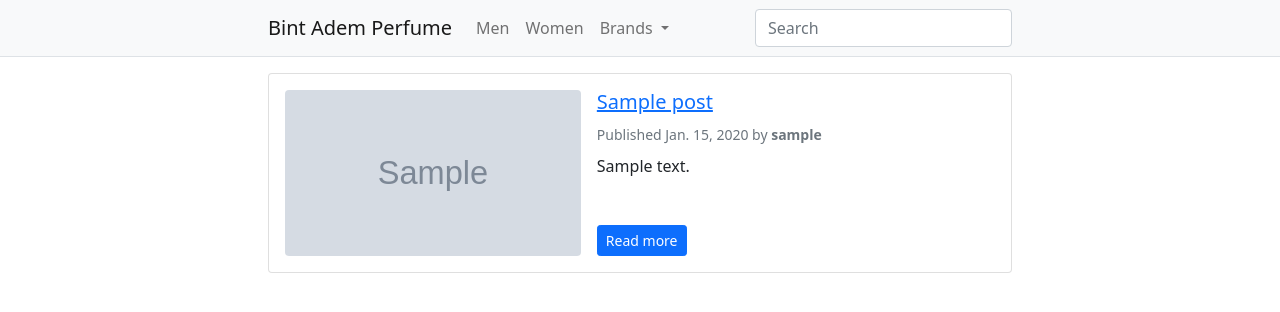
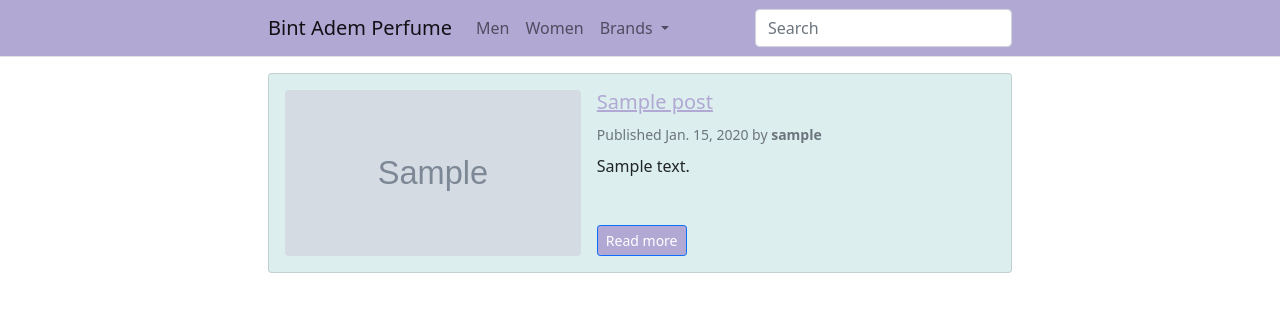
Before and after one commit to Ali-aji/PerfumeBlog, a Django app: page / in a window 1280 px wide. Shown: the top 312 px of the page. Run offline with Django 4.2, Linux system fonts and the light colour scheme; tables that the repository leaves empty hold one stand-in row (values such as "Sample post"); grey boxes marked "Sample" are stand-in pictures; some libraries are stand-ins or nearby versions.

Commit message:
change colors.

```diff
--- a/static/css/style.css
+++ b/static/css/style.css
@@ -12,3 +12,7 @@ article img{
 .featured-image-list{
     object-fit: cover;
 }
+
+.navbar-custom {
+    background-color: #ffc0cb;
+}
--- a/templates/base.html
+++ b/templates/base.html
@@ -23,7 +23,7 @@
 </head>
 <body>
 
-  <nav class="navbar navbar-expand-lg navbar-light bg-light border-bottom">
+  <nav class="navbar navbar-expand-lg navbar-light border-bottom" style="background-color: #b1a8d4">
     <div class="container">
       <a class="navbar-brand" href="/">Bint Adem Perfume</a>
       <button class="navbar-toggler" type="button" data-bs-toggle="collapse" data-bs-target="#navbarSupportedContent" aria-controls="navbarSupportedContent" aria-expanded="false" aria-label="Toggle navigation">
--- a/templates/post_list.html
+++ b/templates/post_list.html
@@ -5,7 +5,7 @@
         <h2 class="mb-3">Posts tagged with "{{ tag.name }}"</h2>
     {% endif %}
     {% for post in posts %}
-    <div class="card mb-3">
+    <div class="card mb-3" style="background-color: #dceeee">
         <div class="card-body">
             <div class="row g-0">
                 <div class="col-md-5">
@@ -17,7 +17,7 @@
                 <div class="col-md-7 ps-md-3 pt-3 pt-md-0 d-flex flex-column">
 
                         <h2 class="card-title h5">
-                                <a href="{{ post.get_absolute_url }}">
+                                <a href="{{ post.get_absolute_url }}" style="color: #b1a8d4">
                                 {{ post.title }}
                                 </a>
                         </h2>
@@ -34,7 +34,7 @@
 
 
                         <div>
-                            <a href="{{ post.get_absolute_url }}" class="btn btn-primary btn-sm">Read more</a>
+                            <a href="{{ post.get_absolute_url }}" class="btn btn-primary btn-sm" style="background-color: #b1a8d4">Read more</a>
                         </div>
 
                 </div>
```
